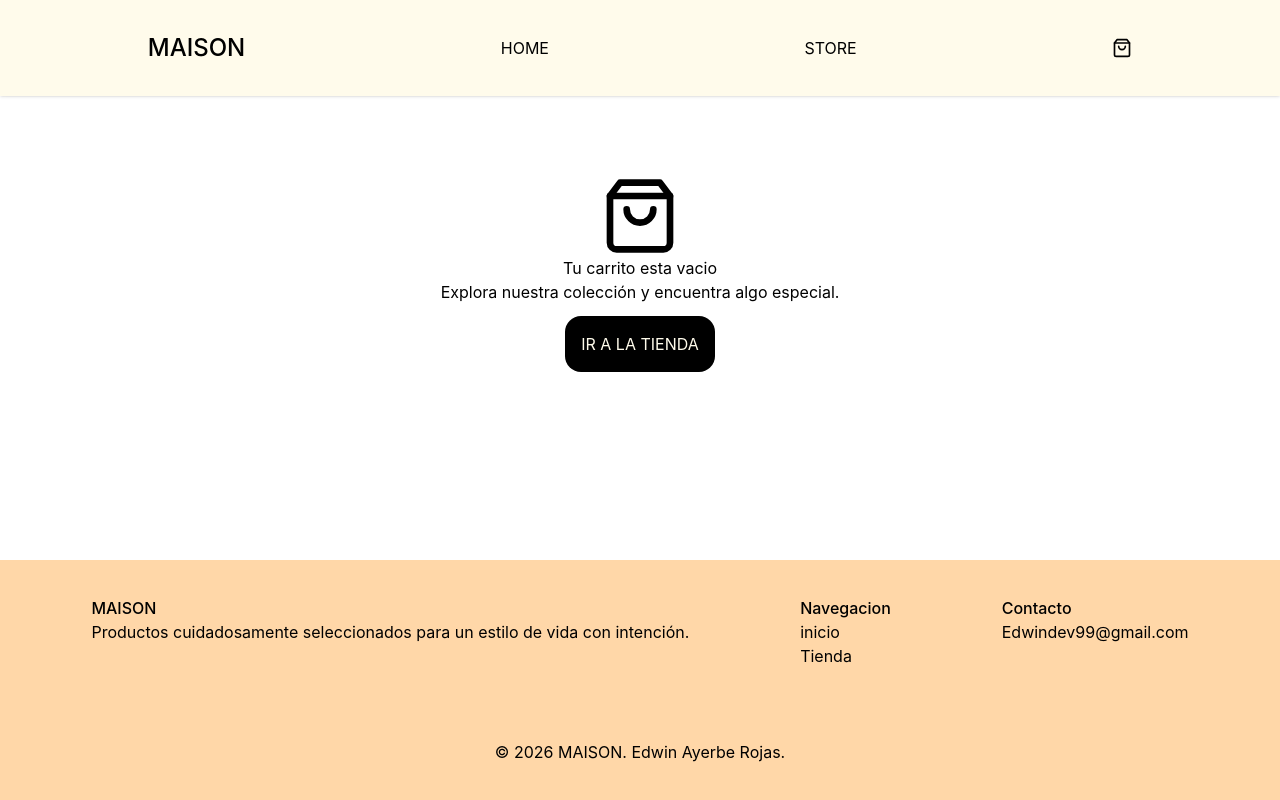
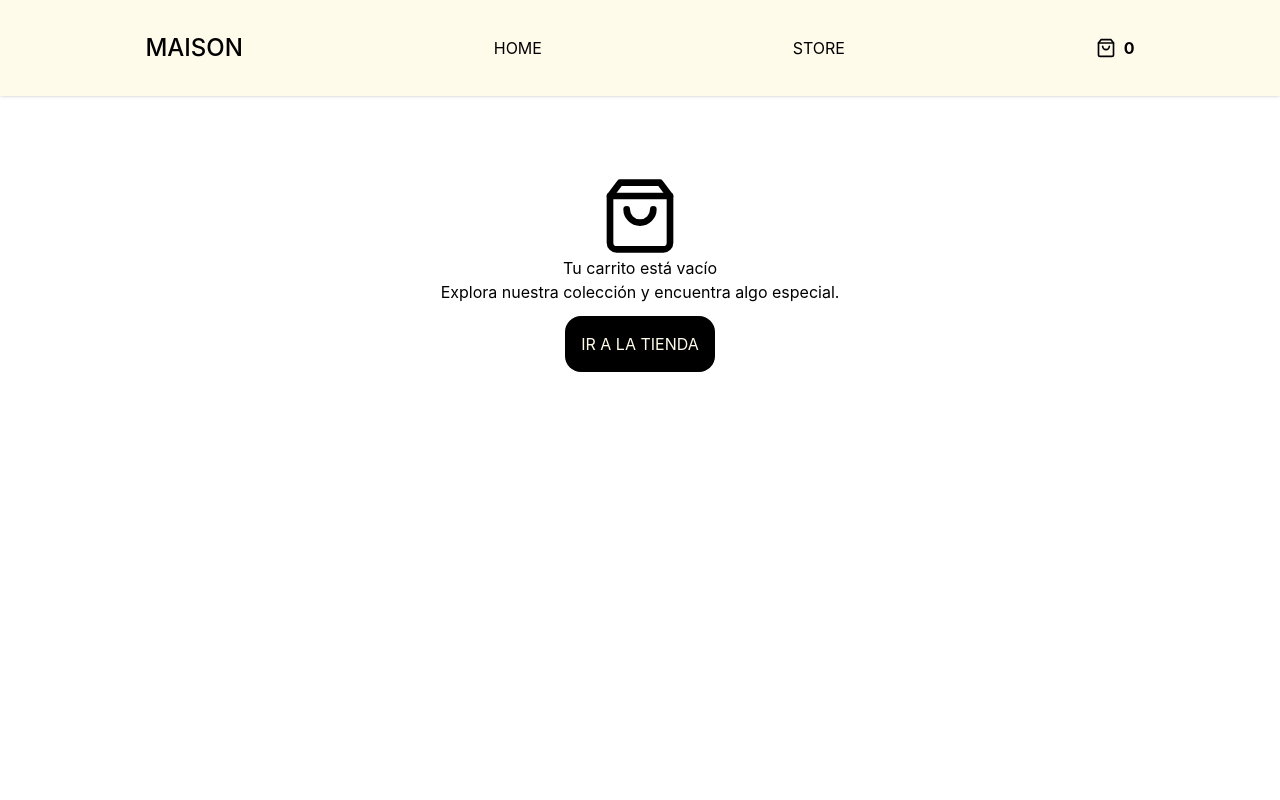
Before and after one commit to EdwinDev99/react-ts-ejercicios, a React (Vite) app in the folder e-commerce/: page /cart in a window 1280 px wide. Built offline with nearby package versions, Linux system fonts and the light colour scheme.

Commit message:
cart-context

```diff
--- a/e-commerce/src/App.tsx
+++ b/e-commerce/src/App.tsx
@@ -1,14 +1,17 @@
 import { Outlet } from "react-router-dom";
 import Navbar from "./components/Navbar";
 import ProductsProviders from "./providers/ProductsProviders";
+import CartProvider from "./providers/CartProvider";
 
 function App() {
   return (
     <ProductsProviders>
-      <Navbar />
-      <main className="pt-24">
-        <Outlet />
-      </main>
+      <CartProvider>
+        <Navbar />
+        <main className="pt-24">
+          <Outlet />
+        </main>
+      </CartProvider>
     </ProductsProviders>
   );
 }
--- a/e-commerce/src/components/Card.tsx
+++ b/e-commerce/src/components/Card.tsx
@@ -1,4 +1,5 @@
-import producOne from "../assets/product-1.jpg";
+import { useContext } from "react";
+import CartContext from "../context/CartContext";
 
 type Product = {
   id: number;
@@ -9,13 +10,21 @@ type Product = {
 };
 
 function Card({ product }: { product: Product }) {
+  const { addProductCart } = useContext(CartContext);
+
   return (
     <div className="w-100 bg-amber-50 p-4 rounded-2xl">
       <h4 className="text-amber-900 py-2.5 font-bold">Accesorios</h4>
 
-      <img src={producOne} alt={product.name} className="rounded-2xl" />
+      <img src={product.image} alt={product.name} className="rounded-2xl" />
       <p className="py-1">{product.name}</p>
       <p className="py-1">${product.price}</p>
+      <button
+        onClick={() => addProductCart(product)}
+        className="p-4 bg-amber-200 rounded-2xl "
+      >
+        Agregar al carrito
+      </button>
     </div>
   );
 }
--- a/e-commerce/src/components/Navbar.tsx
+++ b/e-commerce/src/components/Navbar.tsx
@@ -1,8 +1,12 @@
 import { Link, useNavigate } from "react-router-dom";
 import { FiShoppingBag } from "react-icons/fi";
+import { useContext } from "react";
+import CartContext from "../context/CartContext";
 
 function Navbar() {
   const navigate = useNavigate();
+  const { totalItems } = useContext(CartContext);
+
   return (
     <header className="fixed top-0 left-0 w-full h-24 bg-amber-50 shadow z-50 flex justify-around items-center p-5">
       <Link className="font-medium text-2xl" to="/">
@@ -10,7 +14,14 @@ function Navbar() {
       </Link>
       <Link to="/">HOME</Link>
       <Link to="/store">STORE</Link>
-      <FiShoppingBag size={20} onClick={() => navigate("/cart")} />
+
+      <div
+        className="flex items-center gap-2 cursor-pointer"
+        onClick={() => navigate("/cart")}
+      >
+        <FiShoppingBag size={20} />
+        <span className="font-bold">{totalItems}</span>
+      </div>
     </header>
   );
 }
--- /dev/null
+++ b/e-commerce/src/context/CartContext.ts
@@ -0,0 +1,15 @@
+// context/CartContext.ts
+import { createContext } from "react";
+import type { CartItem, ProductType } from "../types/ProductType";
+
+type CartContextType = {
+  cart: CartItem[];
+  addProductCart: (product: ProductType) => void;
+  sumProduct: (id: number) => void;
+  resProduct: (id: number) => void;
+  removeProduct: (id: number) => void;
+  totalItems: number;
+  totalPrice: number;
+};
+
+export default createContext<CartContextType>({} as CartContextType);
--- a/e-commerce/src/pages/Cart.tsx
+++ b/e-commerce/src/pages/Cart.tsx
@@ -1,14 +1,19 @@
 import { FiShoppingBag } from "react-icons/fi";
 import { useNavigate } from "react-router-dom";
 import Footer from "../components/Footer";
+import { useContext } from "react";
+import CartContext from "../context/CartContext";
 
 function Cart() {
   const navigate = useNavigate();
-  return (
-    <>
+  const { cart, sumProduct, resProduct, removeProduct, totalPrice } =
+    useContext(CartContext);
+
+  if (cart.length === 0) {
+    return (
       <section className="flex flex-col justify-center items-center p-20">
         <FiShoppingBag size={80} />
-        <h2>Tu carrito esta vacio</h2>
+        <h2>Tu carrito está vacío</h2>
         <p>Explora nuestra colección y encuentra algo especial.</p>
         <button
           className="bg-black text-amber-50 p-4 m-3 rounded-2xl"
@@ -17,9 +22,50 @@ function Cart() {
           IR A LA TIENDA
         </button>
       </section>
-      <section className="absolute bottom-0 w-full">
-        <Footer />
+    );
+  }
+
+  return (
+    <>
+      <section className="grid grid-cols-1 sm:grid-cols-2 md:grid-cols-3 gap-6 p-10">
+        {cart.map((product) => (
+          <div
+            key={product.id}
+            className="bg-amber-50 p-4 rounded-2xl shadow-md flex flex-col items-center text-center"
+          >
+            <img
+              src={product.image}
+              alt={product.name}
+              className="w-40 h-40 object-contain mb-3"
+            />
+            <h4 className="font-semibold">{product.name}</h4>
+            <p className="font-bold">${product.price}</p>
+
+            <div className="p-2 flex items-center gap-3">
+              <button onClick={() => resProduct(product.id)}>-</button>
+              <span className="font-bold">{product.quantity}</span>
+              <button onClick={() => sumProduct(product.id)}>+</button>
+            </div>
+
+            <p className="font-medium">
+              Subtotal: ${product.price * product.quantity}
+            </p>
+
+            <button
+              className="text-red-600 mt-2"
+              onClick={() => removeProduct(product.id)}
+            >
+              Eliminar
+            </button>
+          </div>
+        ))}
       </section>
+
+      <section className="p-6 text-right font-bold text-xl">
+        Total: ${totalPrice}
+      </section>
+
+      <Footer />
     </>
   );
 }
--- /dev/null
+++ b/e-commerce/src/providers/CartProvider.tsx
@@ -0,0 +1,78 @@
+// providers/CartProvider.tsx
+import { useMemo, useState, type ReactNode } from "react";
+import type { ProductType, CartItem } from "../types/ProductType";
+import CartContext from "../context/CartContext";
+
+type Props = {
+  children: ReactNode;
+};
+
+function CartProvider({ children }: Props) {
+  const [cart, setCart] = useState<CartItem[]>([]);
+
+  const addProductCart = (product: ProductType) => {
+    setCart((prev) => {
+      const exists = prev.find((item) => item.id === product.id);
+
+      if (exists) {
+        return prev.map((item) =>
+          item.id === product.id
+            ? { ...item, quantity: item.quantity + 1 }
+            : item,
+        );
+      }
+
+      return [...prev, { ...product, quantity: 1 }];
+    });
+  };
+
+  const sumProduct = (id: number) => {
+    setCart((prev) =>
+      prev.map((item) =>
+        item.id === id ? { ...item, quantity: item.quantity + 1 } : item,
+      ),
+    );
+  };
+
+  const resProduct = (id: number) => {
+    setCart((prev) =>
+      prev
+        .map((item) =>
+          item.id === id ? { ...item, quantity: item.quantity - 1 } : item,
+        )
+        .filter((item) => item.quantity > 0),
+    );
+  };
+
+  const removeProduct = (id: number) => {
+    setCart((prev) => prev.filter((item) => item.id !== id));
+  };
+
+  const totalItems = useMemo(
+    () => cart.reduce((acc, item) => acc + item.quantity, 0),
+    [cart],
+  );
+
+  const totalPrice = useMemo(
+    () => cart.reduce((acc, item) => acc + item.price * item.quantity, 0),
+    [cart],
+  );
+
+  return (
+    <CartContext.Provider
+      value={{
+        cart,
+        addProductCart,
+        sumProduct,
+        resProduct,
+        removeProduct,
+        totalItems,
+        totalPrice,
+      }}
+    >
+      {children}
+    </CartContext.Provider>
+  );
+}
+
+export default CartProvider;
--- a/e-commerce/src/providers/ProductsProviders.tsx
+++ b/e-commerce/src/providers/ProductsProviders.tsx
@@ -1,6 +1,10 @@
 import { useState, type ReactNode } from "react";
 import ProductsContext from "../context/ProductsContext";
 import type { ProductType } from "../types/productType";
+import product1 from "../assets/product-1.jpg";
+import product2 from "../assets/product-2.jpg";
+import product3 from "../assets/product-3.jpg";
+import product4 from "../assets/product-4.jpg";
 
 type Props = {
   children: ReactNode;
@@ -12,21 +16,29 @@ function ProductsProviders({ children }: Props) {
       id: 0,
       name: "Bolso de cuero",
       price: 189.0,
+      image: product1,
+      quantity: 1,
     },
     {
       id: 1,
       name: "Sneakers Clasicos",
-      price: 189.0,
+      price: 129.0,
+      image: product2,
+      quantity: 1,
     },
     {
       id: 2,
       name: "Taza Artesanal",
-      price: 189.0,
+      price: 34.0,
+      image: product3,
+      quantity: 1,
     },
     {
       id: 3,
       name: "Bufanda de lana",
-      price: 189.0,
+      price: 68.0,
+      image: product4,
+      quantity: 1,
     },
   ]);
 
--- a/e-commerce/src/types/ProductType.ts
+++ b/e-commerce/src/types/ProductType.ts
@@ -2,4 +2,10 @@ export type ProductType = {
   id: number;
   name: string;
   price: number;
+  image: string;
+  quantity: number;
 };
+
+export type CartItem = ProductType & {
+  quantity: number;
+};
```
Also changed, not shown: e-commerce/src/assets/product-3.jpg (added), e-commerce/src/assets/product-4.jpg (added).
